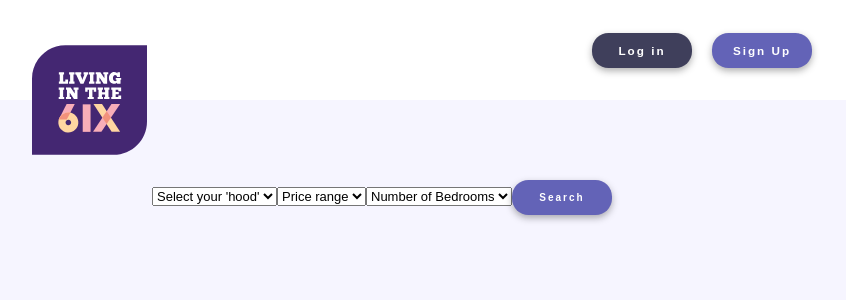
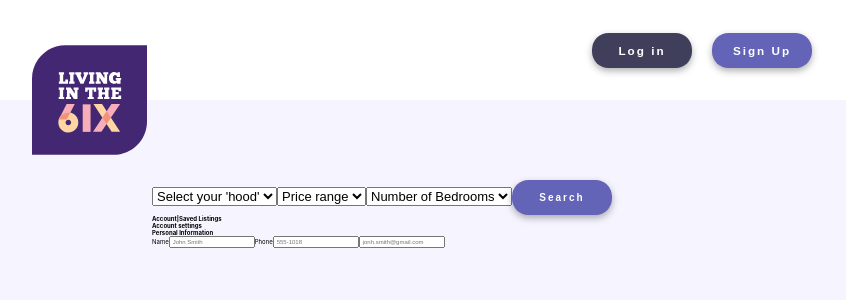
Before and after one commit to JuanTValdez/Living-in-the-Six, a React (Create React App) app: page / in a window 1280 px wide. Shown: the top 300 px of the page, without its empty margins (218-1064 px from the left). Built offline with nearby package versions, Linux system fonts and the light colour scheme.

Commit message:
add personal information section to settings comp

```diff
--- a/src/components/AccountSettings.js
+++ b/src/components/AccountSettings.js
@@ -22,6 +22,19 @@ export default function AccountSettings() {
 				</select>
 				<button className='iris-btn font-size-10'>Search</button>
 			</form>
+			<h6>Account</h6>
+			<h6>|</h6>
+			<h6>Saved Listings</h6>
+			<h1>Account settings</h1>
+			<section>
+				<h4>Personal Information</h4>
+				<label htmlFor=''>Name</label>
+				<input placeholder='John Smith' type='text' />
+				<label htmlFor=''>Phone</label>
+				<input placeholder='555-1018' type='text' />
+				<label htmlFor=''></label>
+				<input placeholder='jonh.smith@gmail.com' type='text' />
+			</section>
 		</div>
 	);
 }
--- a/src/styles/AccountSettings.css
+++ b/src/styles/AccountSettings.css
@@ -3,3 +3,9 @@
 	padding: 8rem 38rem 31rem 37rem;
 	background-color: var(--pale-lilac-two);
 }
+
+.settings-container {
+	& h6{
+    display: inline;
+  }
+}
```
